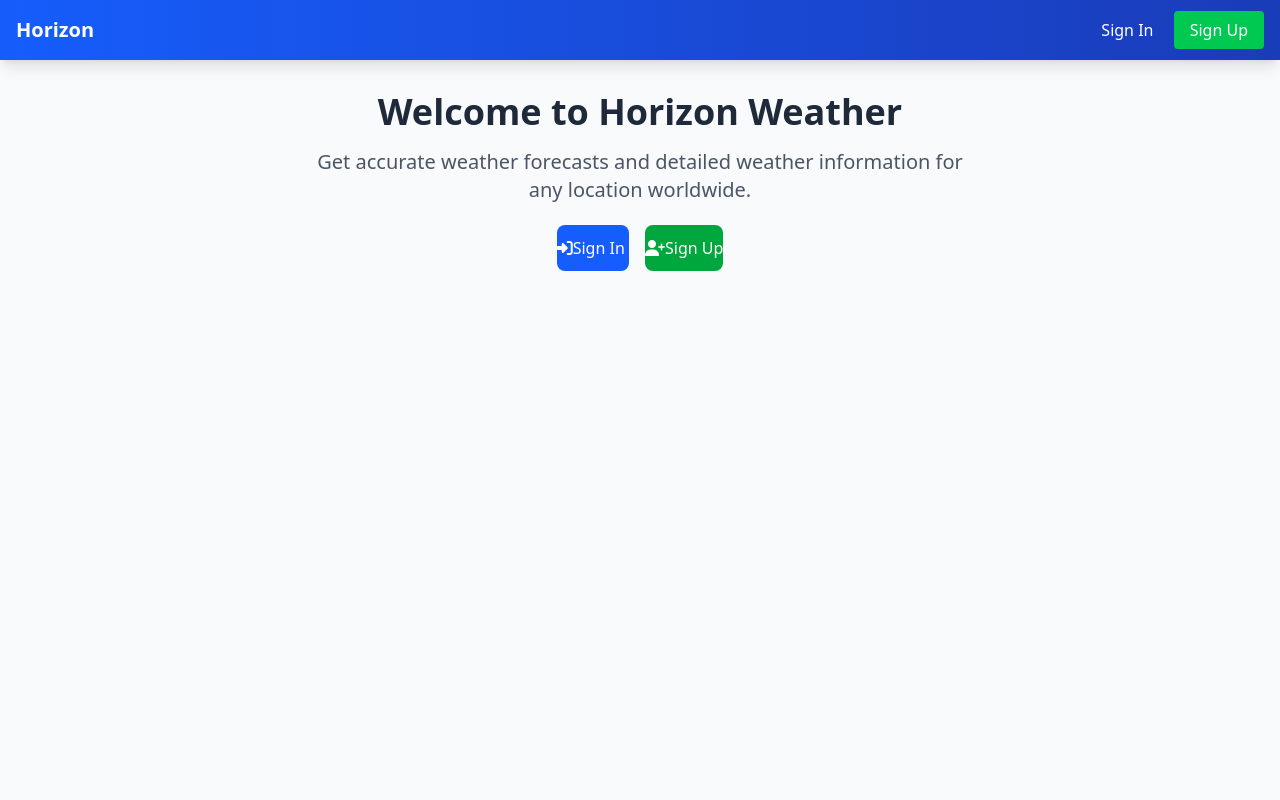
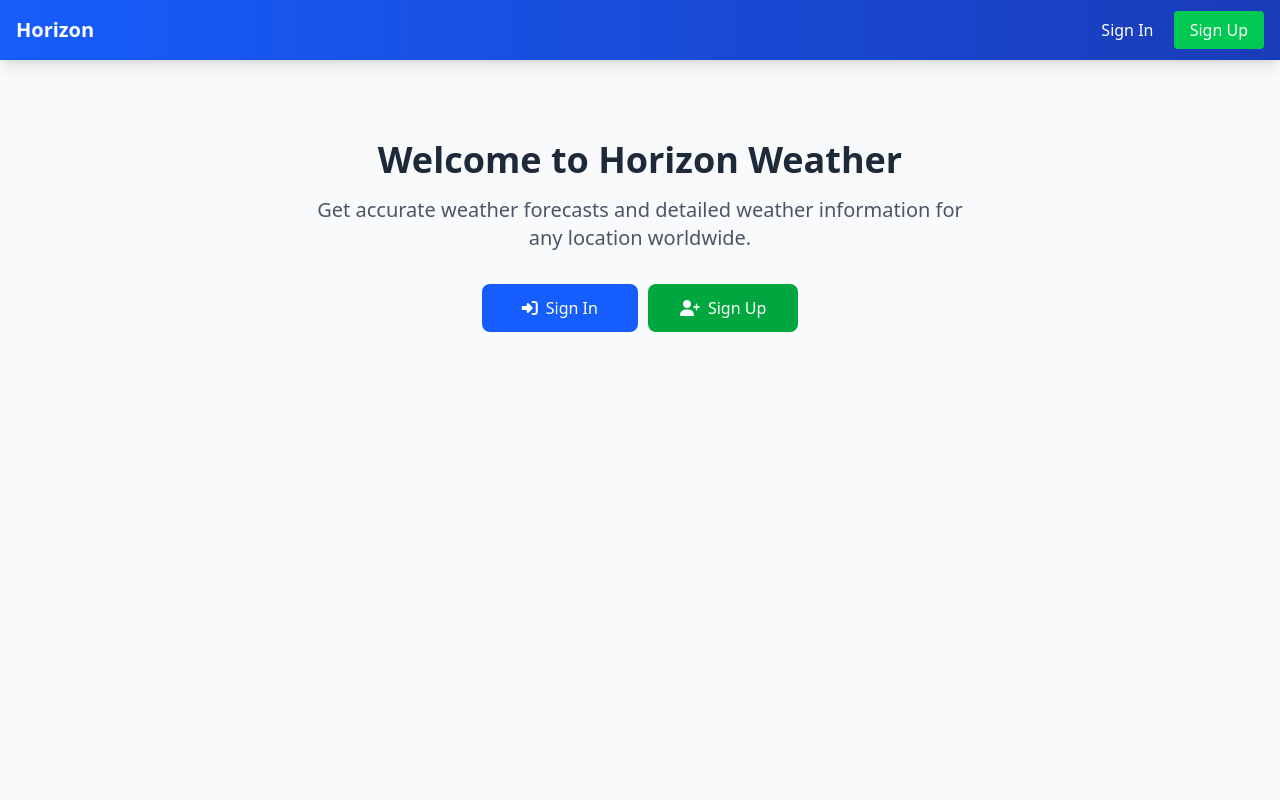
Before and after one commit to puneet2628/Weather_App, a Flask app: page / in a window 1280 px wide. Run offline with Flask 3, Linux system fonts and the light colour scheme; data that the repository does not hold is empty.

Commit message:
Refactor HTML layout and improve weather data fetching logic

```diff
--- a/app.py
+++ b/app.py
@@ -131,9 +131,9 @@ def save_cache(location, weather_data):
         json.dump(cache_data, f)
 
 
+# Horizon weather Powwered by Tommorow API
+def fetch_weather(location):
 
-def fetch_weather(location):
-    # Try to get cached data first
     cached_data = load_cache(location)
     if cached_data:
         cached_data['cached'] = True
@@ -143,7 +143,7 @@ def fetch_weather(location):
     url = (
         f'https://api.tomorrow.io/v4/weather/forecast'
         f'?location={location}'
-        f'&timesteps=minutely'  # Changed to minutely
+        f'&timesteps=minutely'
         f'&units=metric'
         f'&apikey={api_key}'
     )
@@ -151,7 +151,7 @@ def fetch_weather(location):
     try:
         response = requests.get(url, timeout=10)
 
-        # Handle rate limiting
+
         if response.status_code == 429:
             print("Rate limit reached")
             cached_data = load_cache(location)
@@ -169,7 +169,7 @@ def fetch_weather(location):
         if 'timelines' not in data or 'minutely' not in data['timelines']:
             return None
 
-        # Get current weather from first minutely data point
+
         current = data['timelines']['minutely'][0]['values']
         location_name = data['location']['name'] if 'location' in data else location
 
@@ -185,17 +185,17 @@ def fetch_weather(location):
             'pressure': round(current.get('pressureSurfaceLevel', 0))
         }
 
-        # Create forecast from available data points
+
         forecast = []
-        for point in data['timelines']['minutely'][1:6]:  # Use next 5 data points
+        for point in data['timelines']['minutely'][1:6]:
             values = point['values']
             date = datetime.fromisoformat(point['time'].replace('Z', '+00:00'))
             forecast.append({
                 'date': date.strftime('%a %b %d'),
                 'time': date.strftime('%H:%M'),
                 'temp': round(values.get('temperature', 0)),
-                'high': round(values.get('temperature', 0)),  # Using current temp as high
-                'low': round(values.get('temperatureApparent', 0)),  # Using feels like as low
+                'high': round(values.get('temperature', 0)),
+                'low': round(values.get('temperatureApparent', 0)),
                 'condition': weather_code_to_condition(values.get('weatherCode', 0)),
                 'icon': weather_code_to_icon(values.get('weatherCode', 0)),
                 'precipitation': values.get('precipitationProbability', 0),
@@ -292,7 +292,7 @@ def index():
 
     weather_data = fetch_weather(location)
     return render_template('index.html', weather=weather_data)
-
+# Horizon weather Powwered by Tommorow API END
 @app.route('/signup', methods=['GET', 'POST'])
 def signup():
     form = SignupForm()
--- a/static/src/output.css
+++ b/static/src/output.css
@@ -6,11 +6,11 @@
       "Segoe UI Emoji", "Segoe UI Symbol", "Noto Color Emoji";
     --font-mono: ui-monospace, SFMono-Regular, Menlo, Monaco, Consolas, "Liberation Mono",
       "Courier New", monospace;
+    --color-red-50: oklch(0.971 0.013 17.38);
     --color-red-100: oklch(0.936 0.032 17.717);
     --color-red-500: oklch(0.637 0.237 25.331);
     --color-red-600: oklch(0.577 0.245 27.325);
     --color-red-700: oklch(0.505 0.213 27.518);
-    --color-amber-500: oklch(0.769 0.188 70.08);
     --color-yellow-500: oklch(0.795 0.184 86.047);
     --color-green-100: oklch(0.962 0.044 156.743);
     --color-green-500: oklch(0.723 0.219 149.579);
@@ -24,8 +24,8 @@
     --color-blue-700: oklch(0.488 0.243 264.376);
     --color-blue-800: oklch(0.424 0.199 265.638);
     --color-gray-50: oklch(0.985 0.002 247.839);
-    --color-gray-200: oklch(0.928 0.006 264.531);
     --color-gray-300: oklch(0.872 0.01 258.338);
+    --color-gray-500: oklch(0.551 0.027 264.364);
     --color-gray-600: oklch(0.446 0.03 256.802);
     --color-gray-700: oklch(0.373 0.034 259.733);
     --color-gray-800: oklch(0.278 0.033 256.848);
@@ -33,6 +33,7 @@
     --color-zinc-900: oklch(0.21 0.006 285.885);
     --color-white: #fff;
     --spacing: 0.25rem;
+    --container-xs: 20rem;
     --container-md: 28rem;
     --container-2xl: 42rem;
     --container-4xl: 56rem;
@@ -46,26 +47,23 @@
     --text-xl--line-height: calc(1.75 / 1.25);
     --text-2xl: 1.5rem;
     --text-2xl--line-height: calc(2 / 1.5);
-    --text-3xl: 1.875rem;
-    --text-3xl--line-height: calc(2.25 / 1.875);
     --text-4xl: 2.25rem;
     --text-4xl--line-height: calc(2.5 / 2.25);
     --text-5xl: 3rem;
     --text-5xl--line-height: 1;
     --text-6xl: 3.75rem;
     --text-6xl--line-height: 1;
-    --text-7xl: 4.5rem;
-    --text-7xl--line-height: 1;
     --text-8xl: 6rem;
     --text-8xl--line-height: 1;
-    --text-9xl: 8rem;
-    --text-9xl--line-height: 1;
     --font-weight-medium: 500;
     --font-weight-semibold: 600;
     --font-weight-bold: 700;
     --radius-md: 0.375rem;
     --radius-lg: 0.5rem;
+    --radius-xl: 0.75rem;
     --animate-pulse: pulse 2s cubic-bezier(0.4, 0, 0.6, 1) infinite;
+    --default-transition-duration: 150ms;
+    --default-transition-timing-function: cubic-bezier(0.4, 0, 0.2, 1);
     --default-font-family: var(--font-sans);
     --default-font-feature-settings: var(--font-sans--font-feature-settings);
     --default-font-variation-settings: var(
@@ -264,11 +259,23 @@
   .mt-5 {
     margin-top: calc(var(--spacing) * 5);
   }
+  .mt-6 {
+    margin-top: calc(var(--spacing) * 6);
+  }
   .mt-8 {
     margin-top: calc(var(--spacing) * 8);
   }
+  .mr-1 {
+    margin-right: calc(var(--spacing) * 1);
+  }
+  .mr-2 {
+    margin-right: calc(var(--spacing) * 2);
+  }
   .mb-1 {
     margin-bottom: calc(var(--spacing) * 1);
+  }
+  .mb-2 {
+    margin-bottom: calc(var(--spacing) * 2);
   }
   .mb-3 {
     margin-bottom: calc(var(--spacing) * 3);
@@ -336,8 +331,17 @@
   .max-w-md {
     max-width: var(--container-md);
   }
+  .max-w-xs {
+    max-width: var(--container-xs);
+  }
+  .flex-1 {
+    flex: 1;
+  }
   .border-collapse {
     border-collapse: collapse;
+  }
+  .transform {
+    transform: var(--tw-rotate-x) var(--tw-rotate-y) var(--tw-rotate-z) var(--tw-skew-x) var(--tw-skew-y);
   }
   .resize {
     resize: both;
@@ -386,6 +399,20 @@
       margin-block-end: calc(calc(var(--spacing) * 6) * calc(1 - var(--tw-space-y-reverse)));
     }
   }
+  .space-x-2 {
+    :where(& > :not(:last-child)) {
+      --tw-space-x-reverse: 0;
+      margin-inline-start: calc(calc(var(--spacing) * 2) * var(--tw-space-x-reverse));
+      margin-inline-end: calc(calc(var(--spacing) * 2) * calc(1 - var(--tw-space-x-reverse)));
+    }
+  }
+  .space-x-2\.5 {
+    :where(& > :not(:last-child)) {
+      --tw-space-x-reverse: 0;
+      margin-inline-start: calc(calc(var(--spacing) * 2.5) * var(--tw-space-x-reverse));
+      margin-inline-end: calc(calc(var(--spacing) * 2.5) * calc(1 - var(--tw-space-x-reverse)));
+    }
+  }
   .space-x-4 {
     :where(& > :not(:last-child)) {
       --tw-space-x-reverse: 0;
@@ -516,6 +544,12 @@
   .px-6 {
     padding-inline: calc(var(--spacing) * 6);
   }
+  .px-8 {
+    padding-inline: calc(var(--spacing) * 8);
+  }
+  .px-10 {
+    padding-inline: calc(var(--spacing) * 10);
+  }
   .py-1 {
     padding-block: calc(var(--spacing) * 1);
   }
@@ -524,6 +558,9 @@
   }
   .py-3 {
     padding-block: calc(var(--spacing) * 3);
+  }
+  .py-8 {
+    padding-block: calc(var(--spacing) * 8);
   }
   .py-16 {
     padding-block: calc(var(--spacing) * 16);
@@ -744,9 +801,19 @@
       height: calc(var(--spacing) * 16);
     }
   }
+  .sm\:w-auto {
+    @media (width >= 40rem) {
+      width: auto;
+    }
+  }
   .sm\:grid-cols-2 {
     @media (width >= 40rem) {
       grid-template-columns: repeat(2, minmax(0, 1fr));
+    }
+  }
+  .sm\:flex-row {
+    @media (width >= 40rem) {
+      flex-direction: row;
     }
   }
   .sm\:bg-\[url\(https\:\/\/cdn\.pixabay\.com\/photo\/2018\/05\/02\/18\/23\/landscape-3369304_640\.jpg\)\] {
@@ -759,14 +826,14 @@
       background-position: top;
     }
   }
+  .sm\:py-12 {
+    @media (width >= 40rem) {
+      padding-block: calc(var(--spacing) * 12);
+    }
+  }
   .sm\:opacity-90 {
     @media (width >= 40rem) {
       opacity: 90%;
-    }
-  }
-  .md\:grid-cols-2 {
-    @media (width >= 48rem) {
-      grid-template-columns: repeat(2, minmax(0, 1fr));
     }
   }
   .lg\:grid {
@@ -829,12 +874,31 @@
       line-height: var(--tw-leading, var(--text-8xl--line-height));
     }
   }
-  .lg\:text-xl {
-    @media (width >= 64rem) {
-      font-size: var(--text-xl);
-      line-height: var(--tw-leading, var(--text-xl--line-height));
-    }
-  }
+}
+@property --tw-rotate-x {
+  syntax: "*";
+  inherits: false;
+  initial-value: rotateX(0);
+}
+@property --tw-rotate-y {
+  syntax: "*";
+  inherits: false;
+  initial-value: rotateY(0);
+}
+@property --tw-rotate-z {
+  syntax: "*";
+  inherits: false;
+  initial-value: rotateZ(0);
+}
+@property --tw-skew-x {
+  syntax: "*";
+  inherits: false;
+  initial-value: skewX(0);
+}
+@property --tw-skew-y {
+  syntax: "*";
+  inherits: false;
+  initial-value: skewY(0);
 }
 @property --tw-space-y-reverse {
   syntax: "*";
@@ -957,6 +1021,21 @@
   inherits: false;
   initial-value: solid;
 }
+@property --tw-scale-x {
+  syntax: "*";
+  inherits: false;
+  initial-value: 1;
+}
+@property --tw-scale-y {
+  syntax: "*";
+  inherits: false;
+  initial-value: 1;
+}
+@property --tw-scale-z {
+  syntax: "*";
+  inherits: false;
+  initial-value: 1;
+}
 @keyframes pulse {
   50% {
     opacity: 0.5;
--- a/templates/index.html
+++ b/templates/index.html
@@ -98,18 +98,18 @@
     {% endif %}
 
     {% else %}
-    <div class="text-center py-12">
+    <div class="text-center py-8 sm:py-12">
         <h1 class="text-4xl font-bold text-gray-800 mb-4">Welcome to Horizon Weather</h1>
         <p class="text-xl text-gray-600 mb-8 max-w-2xl mx-auto">
             Get accurate weather forecasts and detailed weather information for any location worldwide.
         </p>
-        <div class="space-x-4">
+        <div class="flex flex-col sm:flex-row justify-center items-center  max-w-xs mx-auto space-x-2.5  ">
             <a href="{{ url_for('signin') }}"
-               class="inline-block bg-blue-600 text-white px-8 py-3 rounded-lg hover:bg-blue-700 transition-colors">
+               class="flex items-center justify-center bg-blue-600 text-white px-10 py-3 rounded-lg hover:bg-blue-700 transition-colors w-full sm:w-auto">
                 <i class="fas fa-sign-in-alt mr-2"></i>Sign In
             </a>
             <a href="{{ url_for('signup') }}"
-               class="inline-block bg-green-600 text-white px-8 py-3 rounded-lg hover:bg-green-700 transition-colors">
+               class="flex items-center justify-center bg-green-600 text-white px-8 py-3 rounded-lg hover:bg-green-700 transition-colors w-full sm:w-auto">
                 <i class="fas fa-user-plus mr-2"></i>Sign Up
             </a>
         </div>
```
Also changed, not shown: other parts of static/src/output.css (+58 -65 lines).
